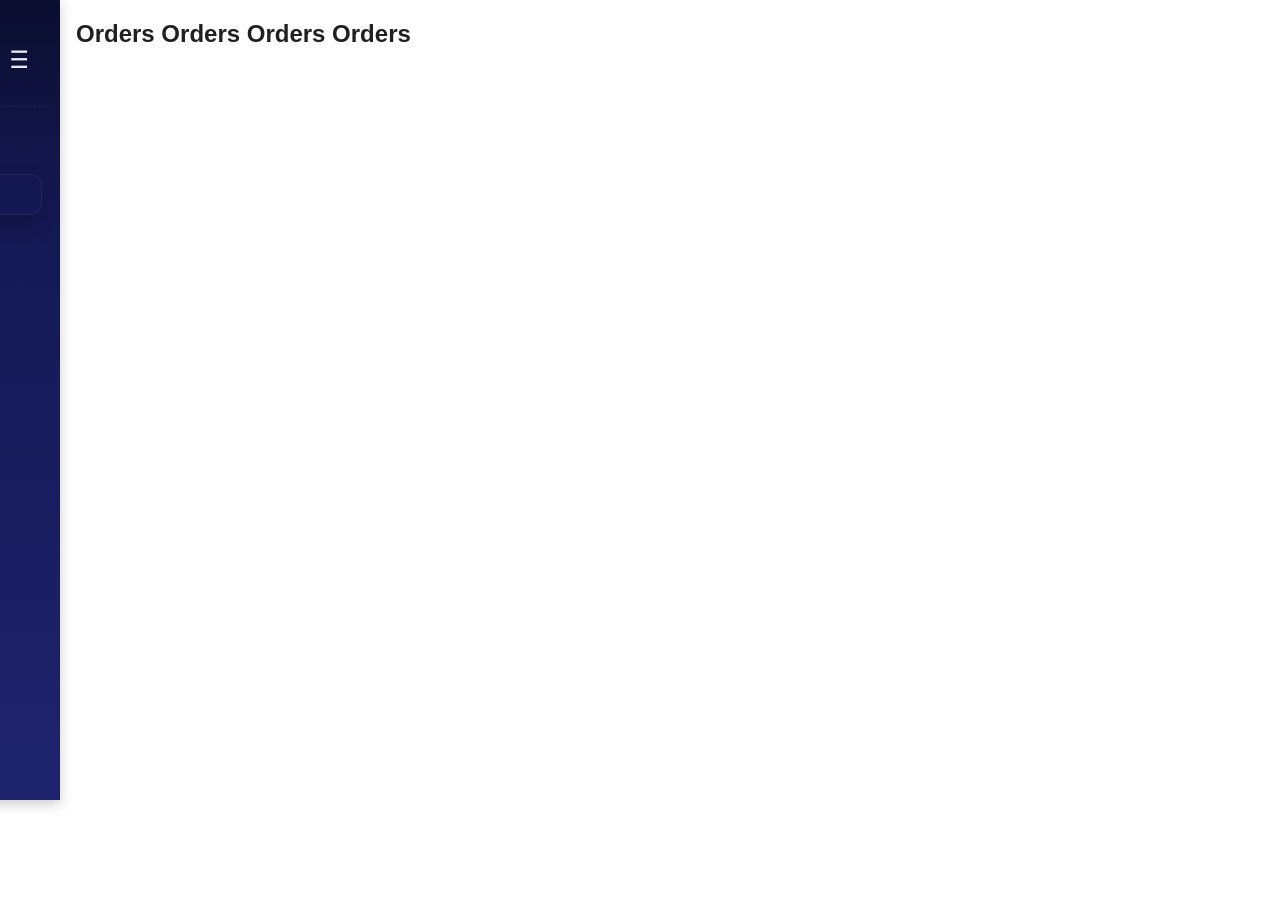
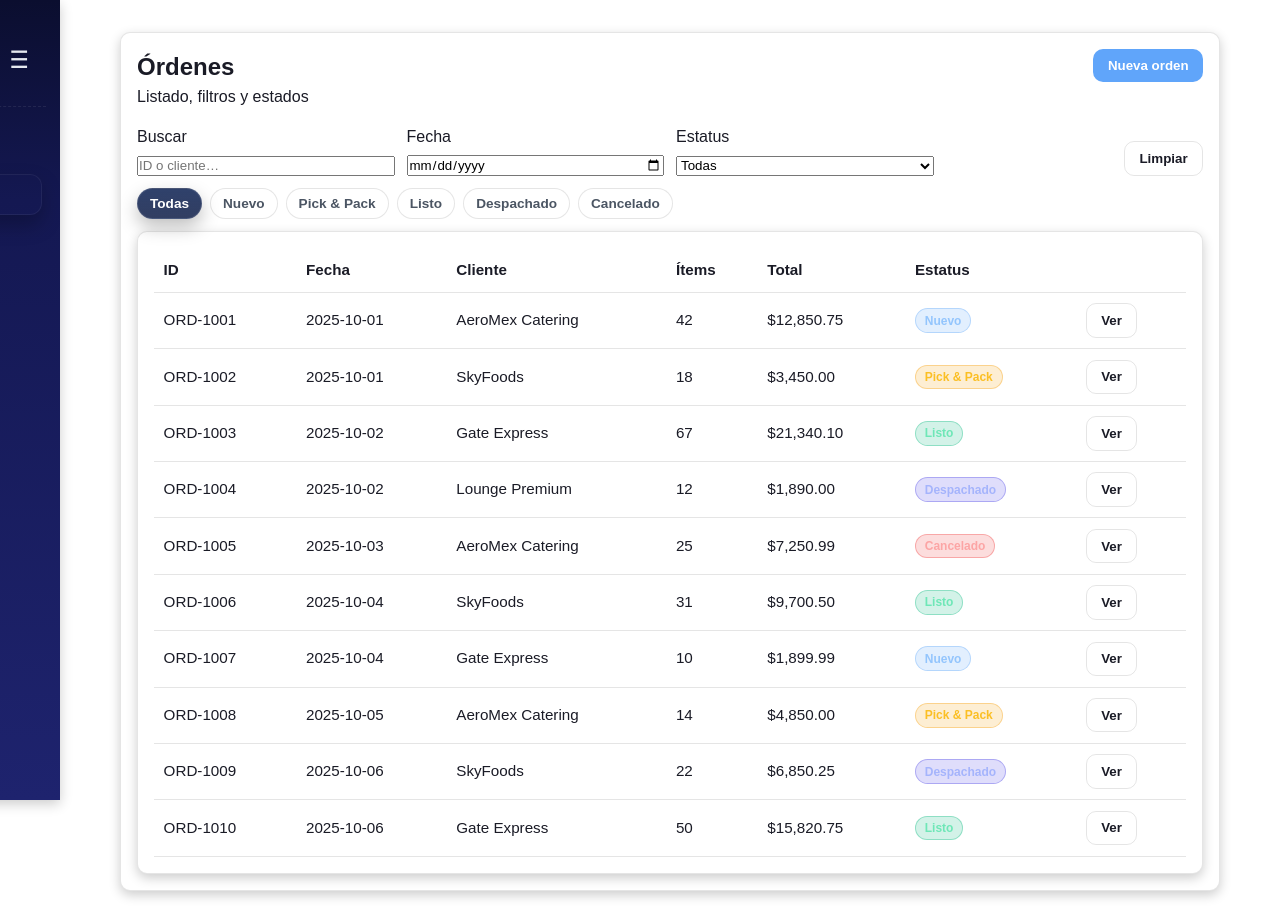
Before and after one commit to salvadorfr/gate_group_project, a React (Vite) app in the folder gategroup-front/: page /orders in a window 1280 px wide. Before the commit the page ends 800 px from the top, so only its background shows below. Built offline with nearby package versions, Linux system fonts and the light colour scheme.

Commit message:
Fixed orders view style

```diff
--- a/gategroup-front/src/App.jsx
+++ b/gategroup-front/src/App.jsx
@@ -1,4 +1,4 @@
-// src/App.jsx
+// src/App.jsxgit git
 import Home from "./Views/Home";
 
 export default function App() {
--- a/gategroup-front/src/Views/Home.jsx
+++ b/gategroup-front/src/Views/Home.jsx
@@ -1,6 +1,7 @@
 import React from "react";
 import Sidebar from "../componentes/SideBar";
 import { Routes, Route, Navigate } from "react-router-dom";
+import Orders from "./Orders";
 
 function HomeWelcome() {
   return (
@@ -11,7 +12,6 @@ function HomeWelcome() {
   );
 }
 function Inventory() { return <h2>Inventory Inventory Inventory</h2>; }
-function Orders() { return <h2>Orders Orders Orders Orders</h2>; }
 function Leftovers() { return <h2>Leftovers Leftovers Leftovers</h2>; }
 
 function Home() {
--- a/gategroup-front/src/Views/Orders.css
+++ b/gategroup-front/src/Views/Orders.css
@@ -8,7 +8,6 @@
   min-height: 100vh;
   display: grid;
   place-items: start center;
-  background: var(--color-bg);
   padding: 1rem;
 }
 
@@ -29,6 +28,7 @@
   justify-content: space-between;
   gap: 1rem;
   margin-bottom: 1rem;
+  color: var(--color-text);
 }
 .orders__header h1 {
   font-size: 1.5rem;
@@ -41,6 +41,7 @@
   grid-template-columns: repeat(4, minmax(0, 1fr));
   gap: .75rem;
   margin-bottom: .75rem;
+  color: var(--color-text);
 }
 @media (max-width: 900px) {
   .orders__filters { grid-template-columns: repeat(2, minmax(0, 1fr)); }
@@ -83,7 +84,7 @@
   box-shadow: var(--shadow);
   padding: 1rem;
 }
-.orders__table { margin-top: .25rem; }
+.orders__table { margin-top: .25rem; color: var(--color-text); }
 
 /* Tabla */
 .table-wrap { overflow-x: auto; }
```
